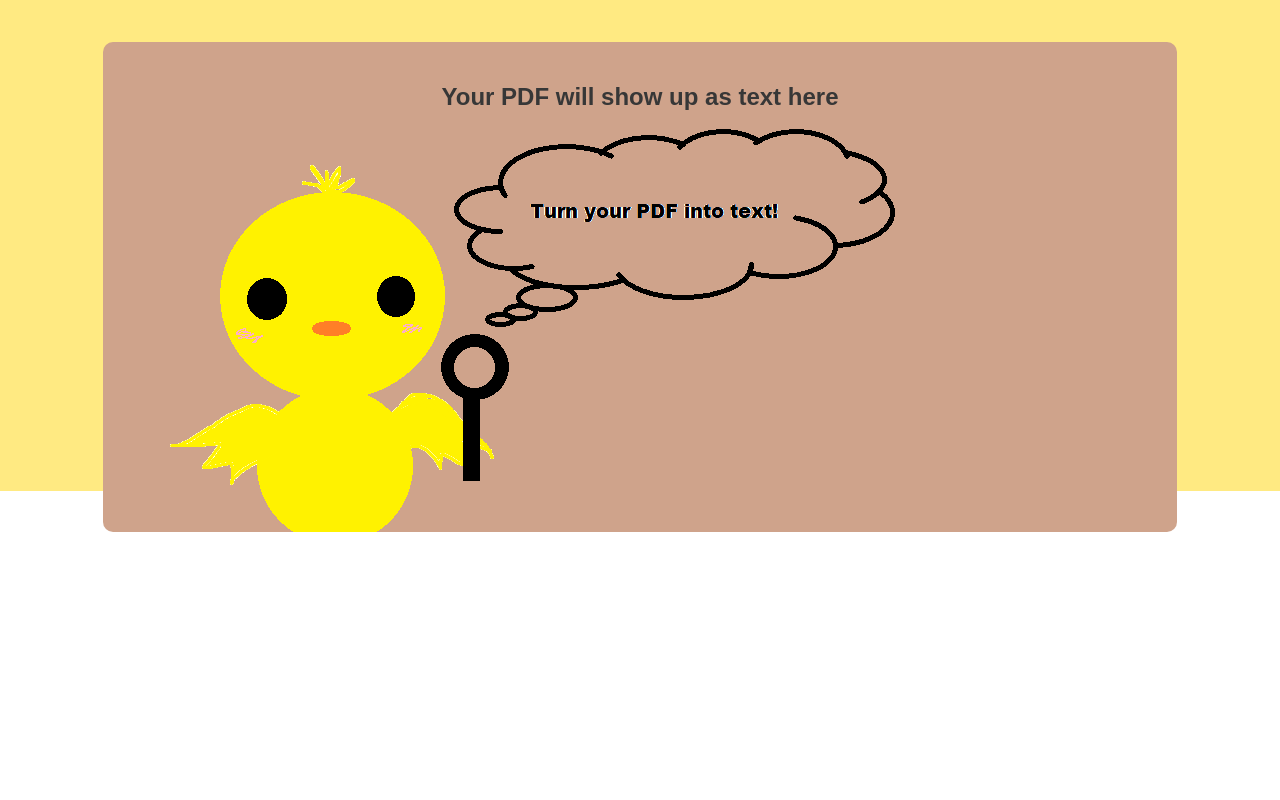
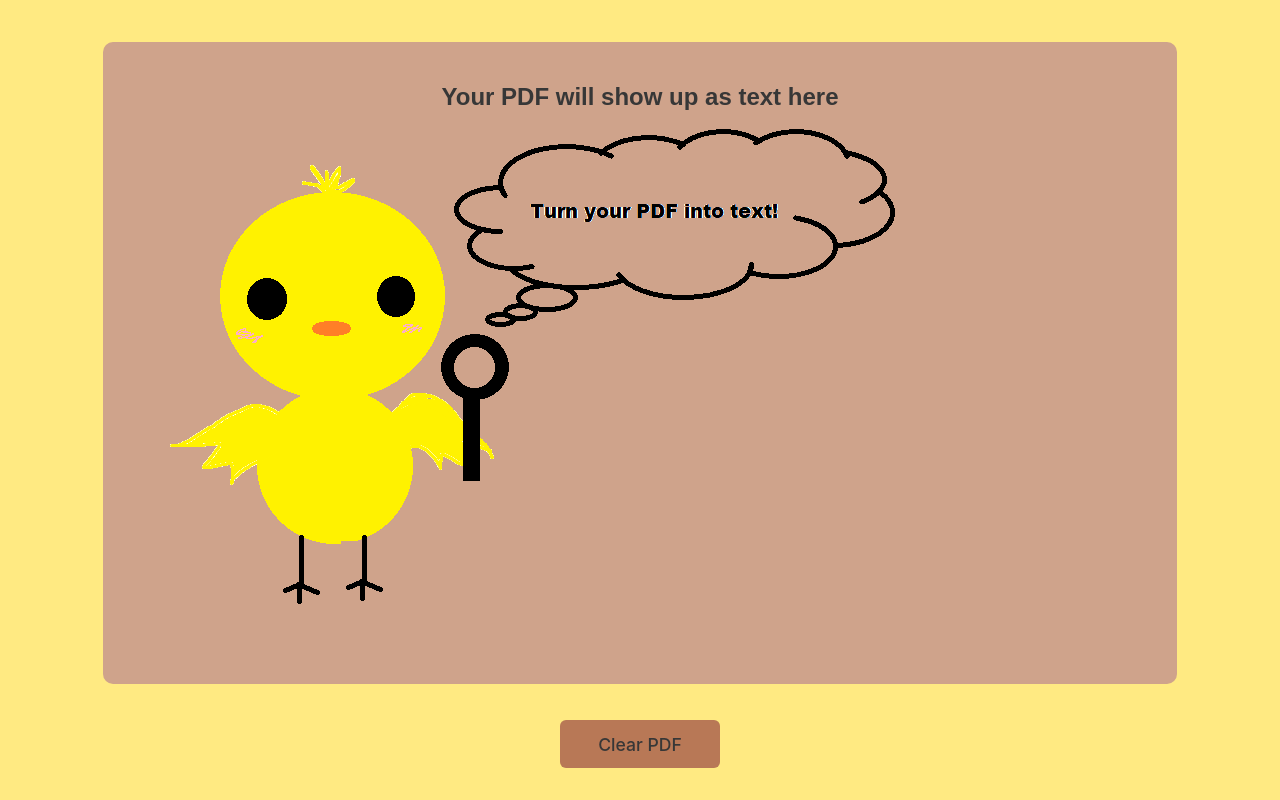
Before and after one commit to yeungjoseph/Search-A-PDF, a React (Create React App) app: page / in a window 1280 px wide. Shown: the part 309-1109 px from the top of the page. Before the commit the page ends 845 px from the top, so only its background shows below. Built offline with nearby package versions, Linux system fonts and the light colour scheme.

Commit message:
Fix URL. Fix background color bug with scrolling. Add clear PDF. Minor css enhancements.

```diff
--- a/package.json
+++ b/package.json
@@ -2,7 +2,7 @@
   "name": "clientapp",
   "version": "0.1.0",
   "private": true,
-  "homepage": "http://yeungjoseph.github.io/searchapdf",
+  "homepage": "https://yeungjoseph.github.io/Search-A-PDF/",
   "dependencies": {
     "@testing-library/jest-dom": "^4.2.4",
     "@testing-library/react": "^9.5.0",
--- a/src/App.css
+++ b/src/App.css
@@ -1,7 +1,9 @@
 .App {
   height: 100%;
+  text-align: center;
+}
 
-  text-align: center;
+body {
   background-color: rgb(255, 234, 130);
 }
 
@@ -13,13 +15,6 @@
   padding-bottom: 40px;
 }
 
-/* Allow .App container to take expand to 100% height */
-html,
-body,
-#root {
-  height: 100%;
-}
-
 h1 {
   margin: 0;
   padding: 0;
--- a/src/Containers/PdfContainer.css
+++ b/src/Containers/PdfContainer.css
@@ -21,7 +21,7 @@
 
 .pdf-text {
   width: 80vw;
-  height: 55vh;
+  height: 37rem;
   padding: 25px;
   margin: auto;
   border-radius: 10px;
@@ -38,3 +38,24 @@
 .empty-pdf-text__header {
   text-align: center;
 }
+
+.clear-pdf-btn {
+  margin: auto;
+  margin-top: 2rem;
+  margin-bottom: 2rem;
+  display: flex;
+  align-items: center;
+  justify-content: center;
+  width: 10rem;
+  height: 3rem;
+  background-color: rgb(184, 120, 86);
+  color: rgb(55, 55, 55);
+  border-radius: 6px;
+  font-size: 1.1rem;
+  font-weight: 500;
+}
+
+.clear-pdf-btn:hover {
+  background-color: rgb(204, 137, 101);
+  cursor: pointer;
+}
--- a/src/Containers/PdfContainer.tsx
+++ b/src/Containers/PdfContainer.tsx
@@ -89,6 +89,10 @@ export const PdfContainer = () => {
     reader.readAsDataURL(file);
   };
 
+  const handleClearPdf = () => {
+    setPdfText('');
+  };
+
   return (
     <div className="pdf-container">
       <DragAndDrop handleDrop={handleDrop}>
@@ -105,6 +109,9 @@ export const PdfContainer = () => {
           {pdfText ? pdfText : emptyPdfText}
         </div>
       </DragAndDrop>
+      <div className="clear-pdf-btn" onClick={handleClearPdf}>
+        Clear PDF
+      </div>
     </div>
   );
 };
```
